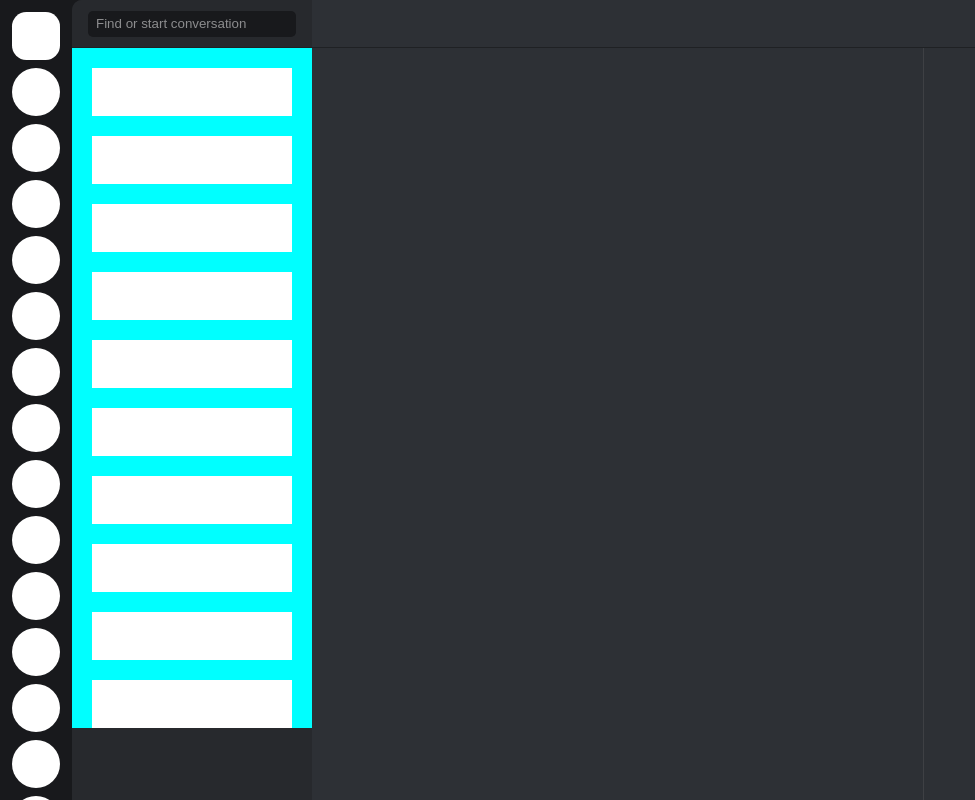
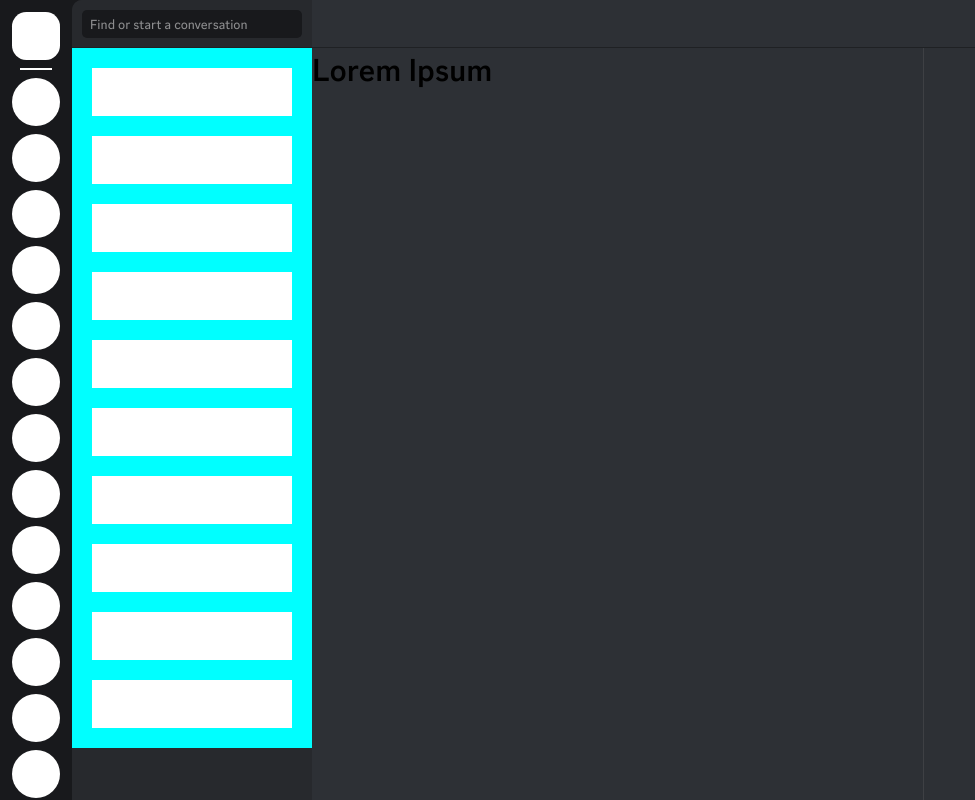
Before and after one commit to skrinkook/projectdiscord, a plain HTML site: page index.html in a window 1280 px wide. Shown: the whole page, without its empty margins (0-975 px from the left). Drawn offline with Linux system fonts and the light colour scheme.

Commit message:
added fonts and adjusted sizes

```diff
--- a/css/main.css
+++ b/css/main.css
@@ -1,3 +1,21 @@
+@font-face {
+font-family: 'Sans-GG-Bold';
+    src: url('/fonts/gg-sans-2-cufonfonts/gg\ sans\ Bold.ttf') format('woff2');
+  }
+@font-face {
+font-family: 'Sans-GG-Medium';
+    src: url('/fonts/gg-sans-2-cufonfonts/gg\ sans\ Medium.ttf') format('woff2');
+  }
+@font-face {
+font-family: 'Sans-GG-Regular';
+    src: url('/fonts/gg-sans-2-cufonfonts/gg\ sans\ Regular.ttf') format('woff2');
+    }
+@font-face {
+font-family: 'Sans-GG-Semibold';
+        src: url('/fonts/gg-sans-2-cufonfonts/gg\ sans\ Semibold.ttf') format('woff2');
+        }
+
+
 * {
     margin: 0;
     padding: 0;
@@ -18,7 +36,7 @@
 html, body {
     background-color: var(--BGCOLOR-SCROLLER-GUILDS);
     height: 100%;
-
+    font-family: Sans-GG-Semibold;
 }
 
 .main-container {
@@ -30,6 +48,7 @@ html, body {
 }
 
 /* || Left Scroller */
+/*------------------------*/
 .left-scroller-guilds {
     min-width: 72px;
     max-width: 72px;
@@ -58,6 +77,16 @@ div::-webkit-scrollbar {
     margin-top: 12px;
     border-radius: 30%;
 }
+
+.scroller-server__separator {
+    width: 32px;
+    height: 2px;
+    background-color: white;
+    margin: 0 auto;
+    margin-top: 8px;
+}
+
+
 
 .right-container {
     width: 100%;
@@ -97,8 +126,8 @@ div::-webkit-scrollbar {
 }
 
 .search-side__button {
-    width: 208px;
-    height: 26px;
+    width: 220px;
+    height: 28px;
     text-align: left;
     background-color: var(--BGCOLOR-SCROLLER-GUILDS);
     border: none;
@@ -106,6 +135,7 @@ div::-webkit-scrollbar {
     padding-left: 8px;
     color: hsl(0, 0%, 100%, 0.5);
     cursor: pointer;
+    font-family: Sans-GG-Medium;
 }
 
 /* 3 MAIN COLUMNS*/
@@ -146,7 +176,7 @@ div::-webkit-scrollbar {
 
 .message-column__footer {
     width: 100%;
-    height: 80px;
+    min-height: 52px;
     background-color: var(--BGCOLOR-HEADER-CONTAINER-DARKER);
 }
 
--- a/index.html
+++ b/index.html
@@ -12,12 +12,12 @@
         <div class="left-scroller-guilds">
             <!-- Servery -->
             <div class="scroller-server" id="main-button"></div>
-            <div class="scrollet-server__separator"></div>
+            <div class="scroller-server__separator"></div>
         </div>
         <div class="right-container">
             <div class="header-container">
                 <div class="search-side">
-                    <button class="search-side__button">Find or start conversation</button>
+                    <button class="search-side__button">Find or start a conversation</button>
                 </div>
                 <div class="buttons-side"></div>
             </div>
@@ -40,7 +40,9 @@
 
                     <div class="message-column__footer"></div>
                 </div>
-                <div class="friends-online-column"></div>
+                <div class="friends-online-column">
+                    <h1>Lorem Ipsum</h1>
+                </div>
                 <div class="activity-column"></div>
             </div>
         </div>
```
Also changed, not shown: fonts/gg-sans-2-cufonfonts/gg sans Bold.ttf (added), fonts/gg-sans-2-cufonfonts/gg sans Medium.ttf (added), fonts/gg-sans-2-cufonfonts/gg sans Regular.ttf (added), fonts/gg-sans-2-cufonfonts/gg sans Semibold.ttf (added), js/functions.js (added), 2 other files.
